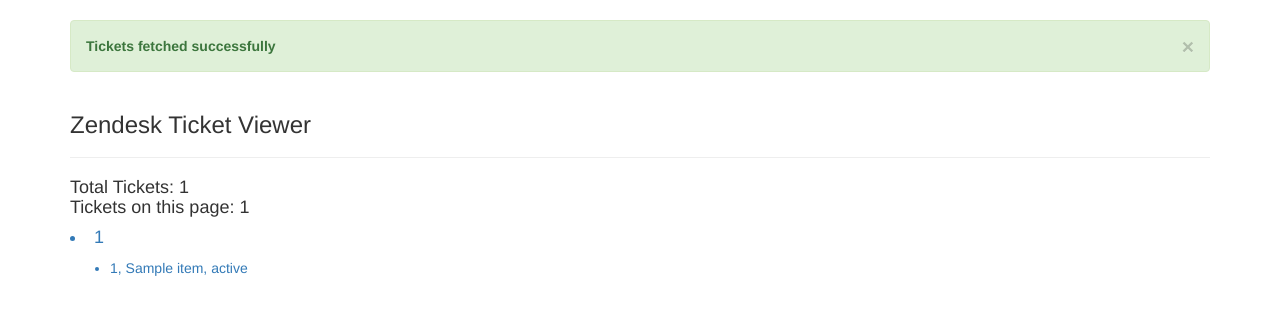
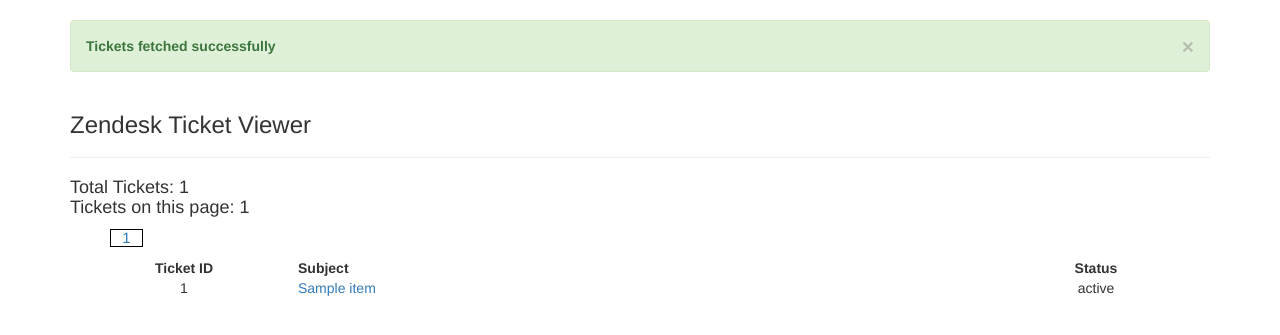
Before and after one commit to darkrun95/Zendesk, a Flask app: page / in a window 1280 px wide. Shown: the part 52-387 px from the top of the page. Run offline with Flask 2, Linux system fonts and the light colour scheme; a database or web service that is not in the repository returns one stand-in record (values such as "Sample title"); data that the repository does not hold is empty; some libraries are stand-ins or nearby versions.

Commit message:
Clean up and added requirments.txt

```diff
--- a/app/main/errors.py
+++ b/app/main/errors/__init__.py
@@ -1,5 +1,5 @@
 from flask import render_template
-from . import main
+from app.main import main
 
 @main.app_errorhandler(404)
 def page_not_found(error):
--- /dev/null
+++ b/app/main/views/__init__.py
@@ -0,0 +1,2 @@
+from . import index
+from . import ticket
--- /dev/null
+++ b/app/main/views/index.py
@@ -0,0 +1,52 @@
+from app.main import main
+from configuration import Configuration
+
+from flask import render_template, url_for, flash, request
+import requests
+from math import ceil
+import json
+
+@main.route("/", methods=['GET'])
+def index():
+	page_value = request.args.get("page_value")
+	flash_value = request.args.get("flash")
+	if not page_value:
+		page_value = "1"
+
+	flag = True
+
+	request_url = "https://"+Configuration.subdomain+"/api/v2/tickets.json?per_page=" + str(Configuration.per_page_tickets) + "&page=" + page_value + "&sort_by=id"
+	headers = {
+		"Authorization": "Basic {0}".format(Configuration.encoded_string)
+	}
+
+	try:
+		response = requests.get(request_url, headers=headers)
+
+		if not response.ok:
+			flash("Credentials Incorrect. Access denied.","error")
+			flag = False
+		else:
+			if not flash_value or flash_value == 'True':
+				flash("Tickets fetched successfully", "success")
+			response = response.json()
+			count_tickets = response['count']
+
+			if count_tickets != 0:
+				total_pages = ceil(count_tickets/Configuration.per_page_tickets)
+			else:
+				total_pages = 0
+			page_tickets = len(response['tickets'])
+
+		return render_template("index.html",
+								valid_response=True,
+								response=response,
+								flag=flag,
+								total_tickets=count_tickets,
+								page_tickets=page_tickets,
+								total_pages=range(1, total_pages+1)), 200
+	except json.decoder.JSONDecodeError:
+		return render_template("index.html",
+							   valid_response=False), 200
+	except requests.exceptions.ConnectionError:
+		return render_template("errors/503.html"), 503
--- a/app/main/views.py
+++ b/app/main/views/ticket.py
@@ -1,4 +1,4 @@
-from . import main
+from app.main import main
 from configuration import Configuration
 
 from flask import render_template, url_for, flash, request
@@ -6,51 +6,6 @@
 from math import ceil
 import datetime
 import json
-
-@main.route("/", methods=['GET'])
-def index():
-	page_value = request.args.get("page_value")
-	flash_value = request.args.get("flash")
-	if not page_value:
-		page_value = "1"
-
-	flag = True
-
-	request_url = "https://"+Configuration.subdomain+"/api/v2/tickets.json?per_page=" + str(Configuration.per_page_tickets) + "&page=" + page_value + "&sort_by=id"
-	headers = {
-		"Authorization": "Basic {0}".format(Configuration.encoded_string)
-	}
-
-	try:
-		response = requests.get(request_url, headers=headers)
-
-		if not response.ok:
-			flash("Credentials Incorrect. Access denied.","error")
-			flag = False
-		else:
-			if not flash_value or flash_value == 'True':
-				flash("Tickets fetched successfully", "success")
-			response = response.json()
-			count_tickets = response['count']
-
-			if count_tickets != 0:
-				total_pages = ceil(count_tickets/Configuration.per_page_tickets)
-			else:
-				total_pages = 0
-			page_tickets = len(response['tickets'])
-
-		return render_template("index.html",
-								valid_response=True,
-								response=response,
-								flag=flag,
-								total_tickets=count_tickets,
-								page_tickets=page_tickets,
-								total_pages=range(1, total_pages+1)), 200
-	except json.decoder.JSONDecodeError:
-		return render_template("index.html",
-							   valid_response=False), 200
-	except requests.exceptions.ConnectionError:
-		return render_template("errors/503.html"), 503
 
 @main.route("/ticket/<int:ticket_number>", methods=['GET'])
 def ticket(ticket_number):
--- a/app/static/css/style.css
+++ b/app/static/css/style.css
@@ -0,0 +1,31 @@
+div h4 ul li.ct_pagination{
+	display: inline-block;
+	border: 1px solid #000;
+	width: 3%;
+	text-align: center;
+	font-size: 15px;
+}
+
+table{
+	width: 100%;
+}
+
+table thead tr th.ticket_id, table thead tr th.ticket_status{
+	text-align: center;
+}
+
+table thead tr th.ticket_id{
+	width: 20%;
+}
+
+table thead tr th.ticket_subject{
+	width: 60%;
+}
+
+table thead tr th.ticket_status{
+	width: 20%;
+}
+
+table tbody tr td.ticket_id, table tbody tr td.ticket_status{
+	text-align: center
+}
--- a/app/templates/index.html
+++ b/app/templates/index.html
@@ -18,28 +18,47 @@
 				<br/>
 				Tickets on this page: {{ page_tickets }}
 			</h4>
-			<h5>
+			<div>
 				{% if flag %}
 					<h4>
-						{% for page_number in total_pages %}
-							<a href="{{url_for('main.index', page_value=page_number, flash=False, _external=True)}}">
-								<li>
-									{{ page_number }}
+						<ul>
+							{% for page_number in total_pages %}
+								<li class="ct_pagination">
+									<a href="{{url_for('main.index', page_value=page_number, flash=False, _external=True)}}">
+										{{ page_number }}
+									</a>
 								</li>
-							</a>
-						{% endfor %}
+							{% endfor %}
+						</ul>
 					</h4>
-					<ul>
-						{% for item in response.tickets %}
-							<a href="{{url_for('main.ticket', ticket_number=item.id, _external=True)}}">
-								<li>
-									{{ item.id }}, {{ item.subject }}, {{ item.status }}
-								</li>
-							</a>
-						{% endfor %}
-					</ul>
+
+					<table>
+						<thead>
+							<tr>
+								<th class="ticket_id">Ticket ID</th>
+								<th class="ticket_subject">Subject</th>
+								<th class="ticket_status">Status</th>
+							</tr>
+						</thead>
+
+						<tbody>
+							{% for item in response.tickets %}
+								<tr>
+									<td class="ticket_id">{{ item.id }}</td>
+									<td class="ticket_subject">
+										<a href="{{url_for('main.ticket', ticket_number=item.id, _external=True)}}">
+											{{ item.subject }}
+										</a>
+									</td>
+									<td class="ticket_status">{{ item.status }}</td>
+								</tr>
+							{% endfor %}
+						</tbody>
+					</table>
+
+
 				{% endif %}
-			</h5>
+			</div>
 		</div>
 	{% else %}
 		<div>
--- a/config/pip-selfcheck.json
+++ b/config/pip-selfcheck.json
@@ -1 +1 @@
-{"last_check":"2018-06-06T00:55:21Z","pypi_version":"10.0.1"}
+{"last_check":"2018-06-15T04:53:14Z","pypi_version":"10.0.1"}
```
Also changed, not shown: requirements.txt (added, +14 -0 lines), 2 other files.
